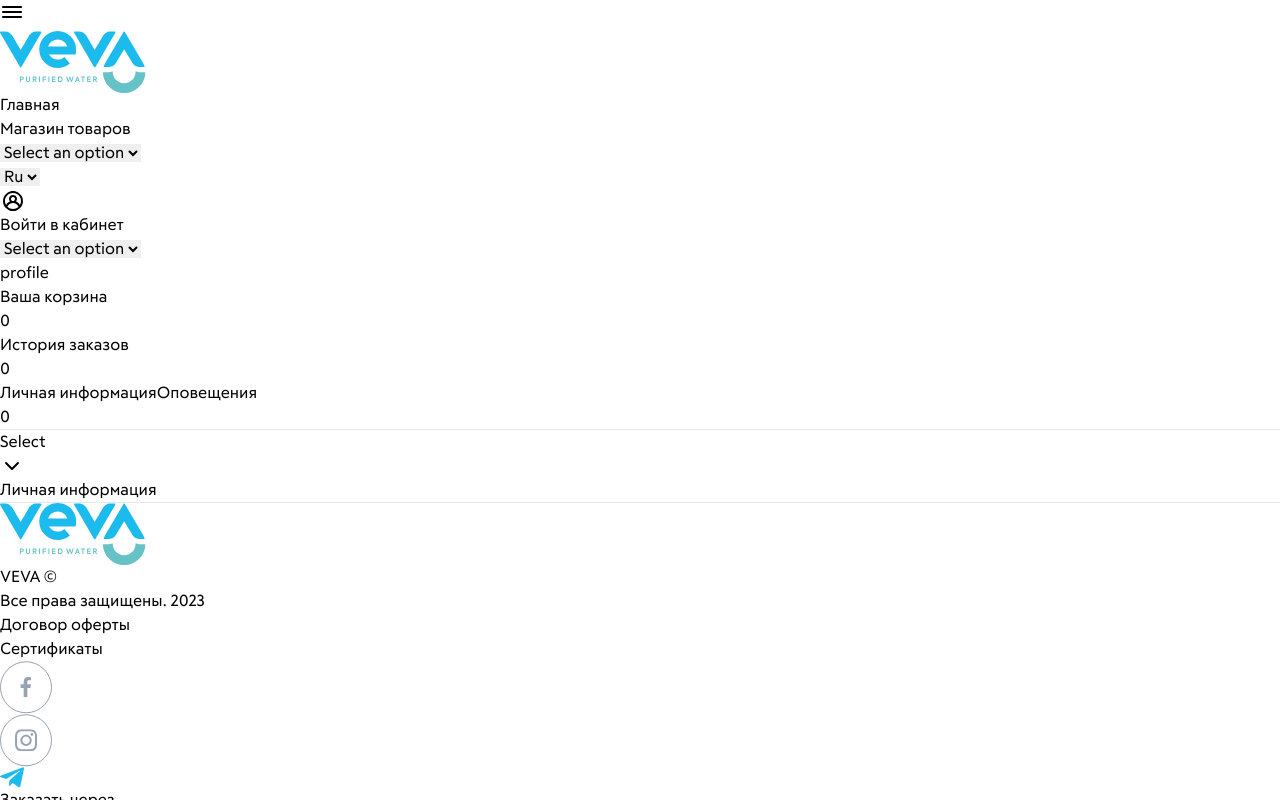
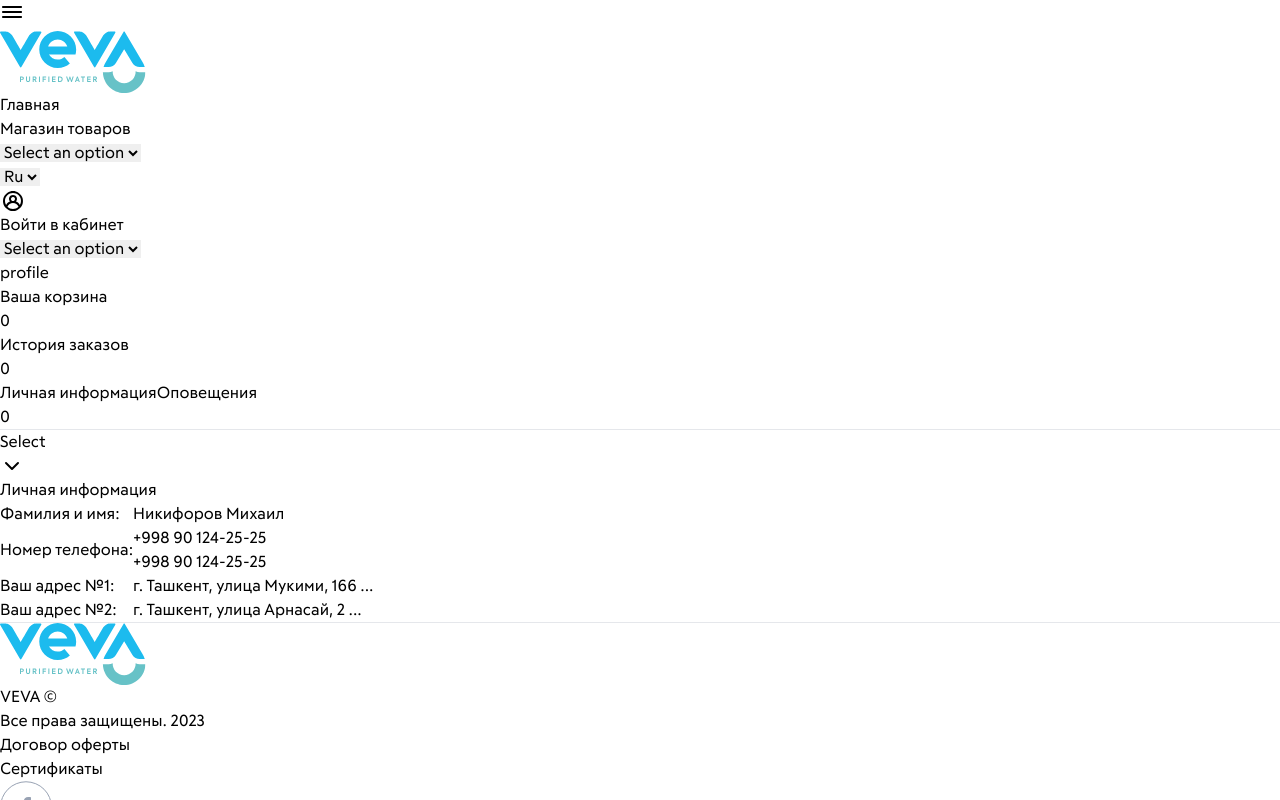
Before and after one commit to sevaraobidova/vevawater, a React (Vite) app: page /profile/info in a window 1280 px wide. Shown: the top 800 px of the page. Built offline with nearby package versions, Linux system fonts and the light colour scheme.

Commit message:
sample version of personal info

```diff
--- a/src/pages/Profile/components/PersonalInformation/PersonalInformation.jsx
+++ b/src/pages/Profile/components/PersonalInformation/PersonalInformation.jsx
@@ -1,10 +1,12 @@
 import React from 'react'
 import Title from '../Title'
+import UserInfo from './components/UserInfo'
 
 export default function PersonalInformation() {
   return (
     <div className='mt-[50px]'>
       <Title text='Личная информация'/>
+      <UserInfo/>
     </div>
   )
 }
--- /dev/null
+++ b/src/pages/Profile/components/PersonalInformation/components/EditButton.jsx
@@ -0,0 +1,8 @@
+import { Button } from "/src/components/ui/button";
+
+
+export default function EditButton (props) {
+    return (
+        <Button className="bg-gray-light text-[18px] font-bold px-[38px] py-[12px] flex gap-[10px]"><img src={props.img} alt="icon" className="w-[24px]"/>{props.name}</Button>
+    )
+}
--- /dev/null
+++ b/src/pages/Profile/components/PersonalInformation/components/UserInfo.jsx
@@ -0,0 +1,65 @@
+import React, { useState } from 'react';
+import EditButton from './EditButton';
+import edit from '/src/assets/images/edit.svg'
+// import Modal from './Modal'; // You need to create the Modal component
+
+const Profile = () => {
+  // Sample user data
+  const [userData, setUserData] = useState({
+    fullName: 'Никифоров Михаил',
+    tel: ['+998 90 124-25-25', '+998 90 124-25-25'],
+    addresses: ['г. Ташкент, улица Мукими, 166 ...', 'г. Ташкент, улица Арнасай, 2 ...'],
+  });
+
+//   const [isEditing, setIsEditing] = useState(false);
+
+//   const handleEditClick = () => {
+//     setIsEditing(true);
+//   };
+
+//   const handleSave = (newUserData) => {
+//     setUserData(newUserData);
+//     setIsEditing(false);
+//   };
+
+  return (
+    <div>
+      <table className=' mt-[50px]'>
+        <tbody >
+          <tr className='bg-gray-light '>
+            <td className='font-roman text-[18px] py-[12px] px-[20px]'>Фамилия и имя:</td>
+            <td className='font-bold text-[18px]'>{userData.fullName}</td>
+          </tr>
+          <tr>
+            <td className='font-roman text-[18px] py-[12px] px-[20px] flex'>Номер телефона:</td>
+            <td>
+            <ul className='list-none py-[12px]'>
+            {userData.tel.map((num, index)=> (
+             <li key={index} className='font-bold text-[18px]'>{num}</li>
+          ))}
+            </ul>
+            </td>
+            </tr>
+               {userData.addresses.map((address, index) => (
+                  <tr key={index} className={index % 2 === 0 ? 'bg-gray-light' : ''}>
+                    <td className={`font-roman text-[18px] py-[12px] px-[20px]`}>Ваш адрес №{index + 1}:</td>
+                   <td className='font-bold text-[18px]'>{address}</td>
+                  </tr>
+                ))}
+
+        </tbody>
+      </table>
+{/* <EditButton name='Редактировать' img={edit}/> */}
+      {/* <button onClick={handleEditClick}>Edit Profile</button> */}
+{/*
+      {isEditing && (
+        <Modal
+          userData={userData}
+          onSave={handleSave}
+        />
+      )} */}
+    </div>
+  );
+};
+
+export default Profile;
```
Also changed, not shown: src/assets/images/doc.svg (added), src/assets/images/edit.svg (added).
